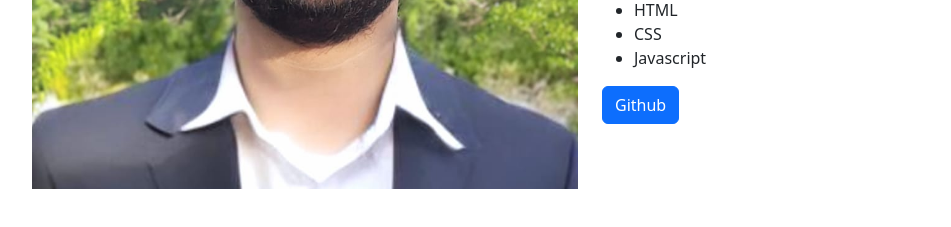
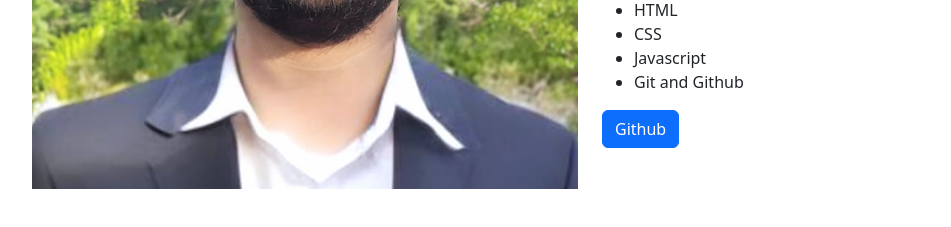
Before and after one commit to mukulDevelops/My-portfolio, a plain HTML site: page index.html in a window 1280 px wide. Shown: the part 413-640 px from the top of the page, without its empty margins (50-1001 px from the left). Drawn offline with nearby package versions, Linux system fonts and the light colour scheme.

Commit message:
update  to portfolio

```diff
--- a/index.html
+++ b/index.html
@@ -36,6 +36,7 @@
                     <li>HTML</li>
                     <li>CSS</li>
                     <li>Javascript</li>
+                    <li>Git and Github</li>
                 </ul>
 
                 <a href="https://github.com/mukulDevelops" class="btn btn-primary">Github</a>
```
